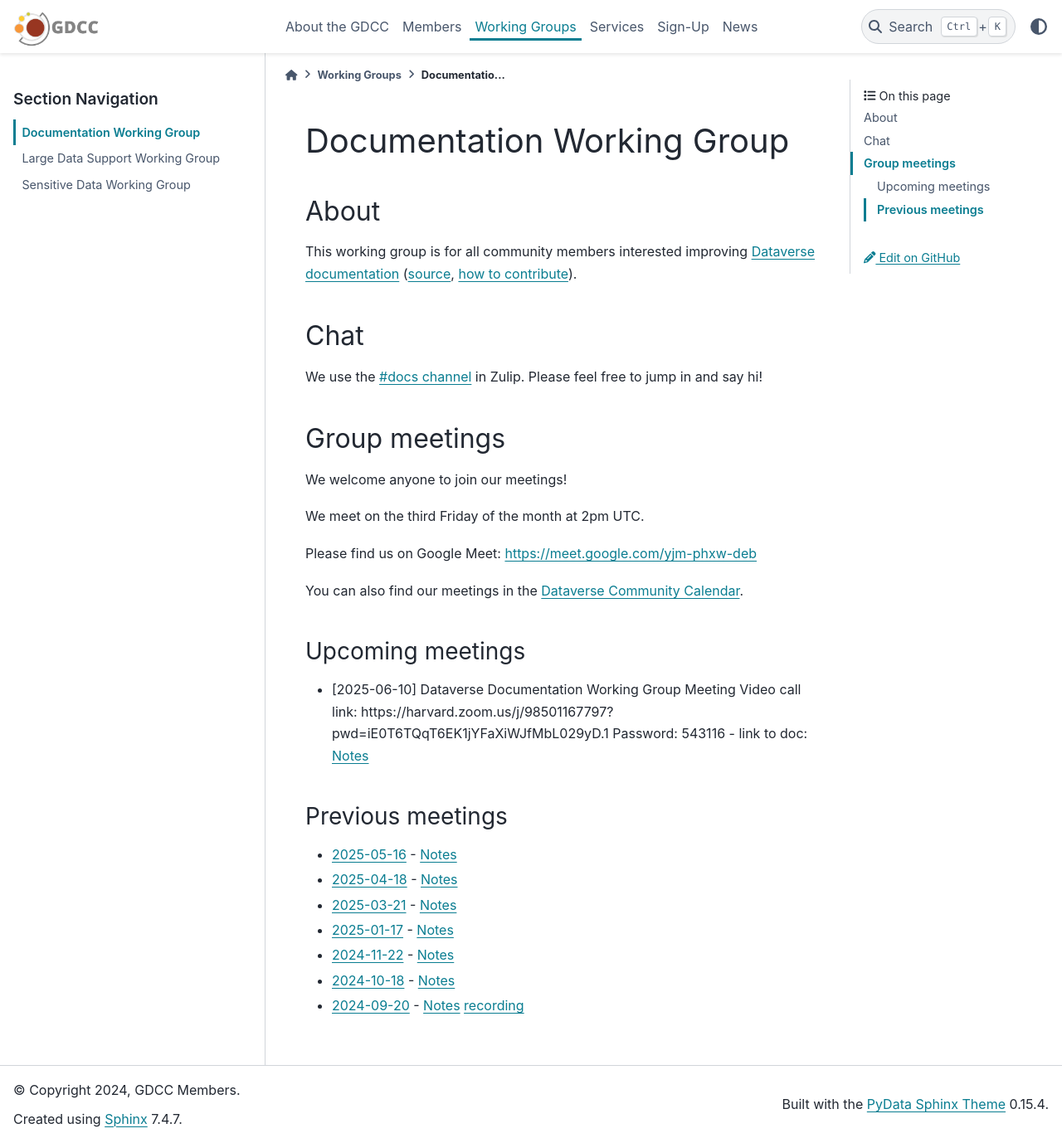
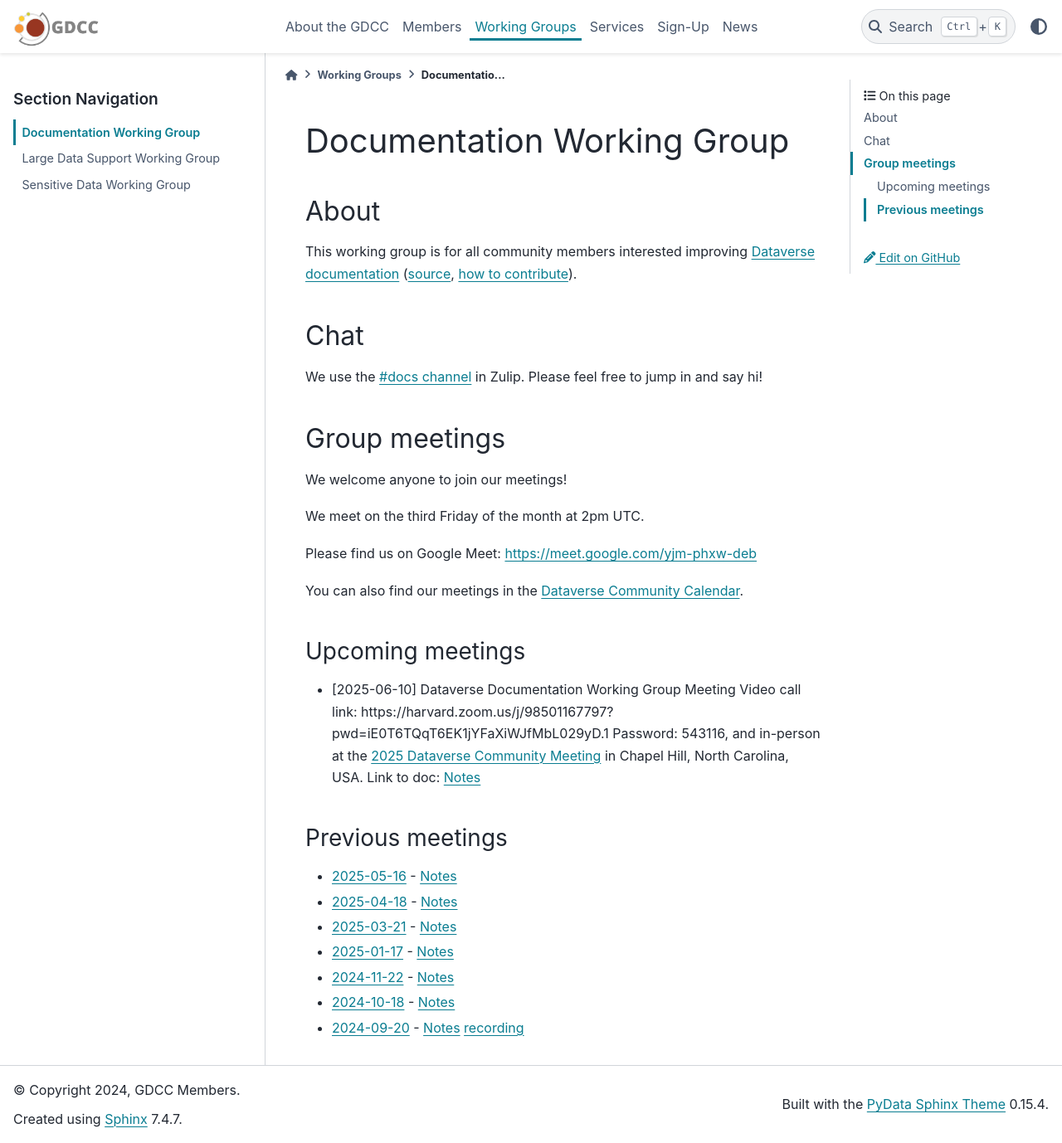
Before and after one commit to gdcc/www.gdcc.io, a Sphinx documentation site: the page built from source/working-groups/documentation.md, in a window 1280 px wide and 1378 px high. Shown: the whole window at 83% size. Built offline with Sphinx 7.4.7 and the PyData theme 0.15.4, drawn with Linux system fonts in a browser that asks for light colours.

Commit message:
Update documentation.md
added DCM details

```diff
--- a/source/working-groups/documentation.md
+++ b/source/working-groups/documentation.md
@@ -25,7 +25,7 @@
 ### Upcoming meetings
 
 - [2025-06-10] Dataverse Documentation Working Group Meeting
-Video call link: https://harvard.zoom.us/j/98501167797?pwd=iE0T6TQqT6EK1jYFaXiWJfMbL029yD.1 Password: 543116 - link to doc: [Notes](https://docs.google.com/document/d/1DVZuwClSgPTcIiLYOTbhlHhOqcj6moE3/edit?usp=drive_link&ouid=112670259962851928741&rtpof=true&sd=true)
+Video call link: https://harvard.zoom.us/j/98501167797?pwd=iE0T6TQqT6EK1jYFaXiWJfMbL029yD.1 Password: 543116, and in-person at the  [2025 Dataverse Community Meeting](https://dcm2025.hsites.harvard.edu/) in Chapel Hill, North Carolina, USA. Link to doc: [Notes](https://docs.google.com/document/d/1DVZuwClSgPTcIiLYOTbhlHhOqcj6moE3/edit?usp=drive_link&ouid=112670259962851928741&rtpof=true&sd=true)
 
 ### Previous meetings
 
```
